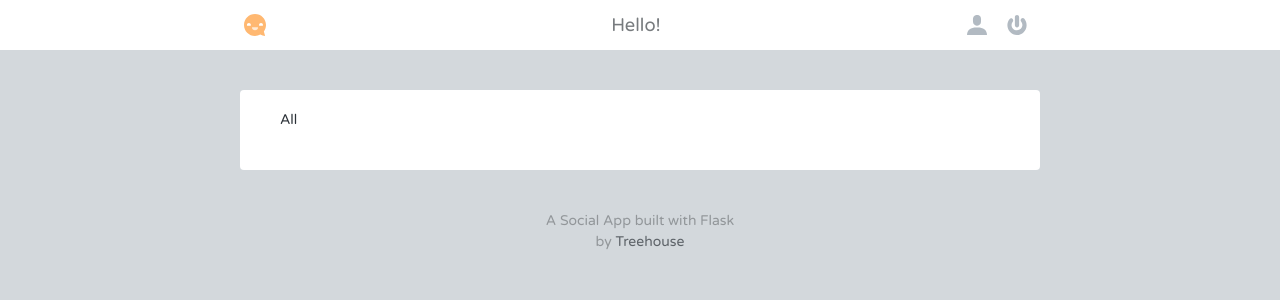
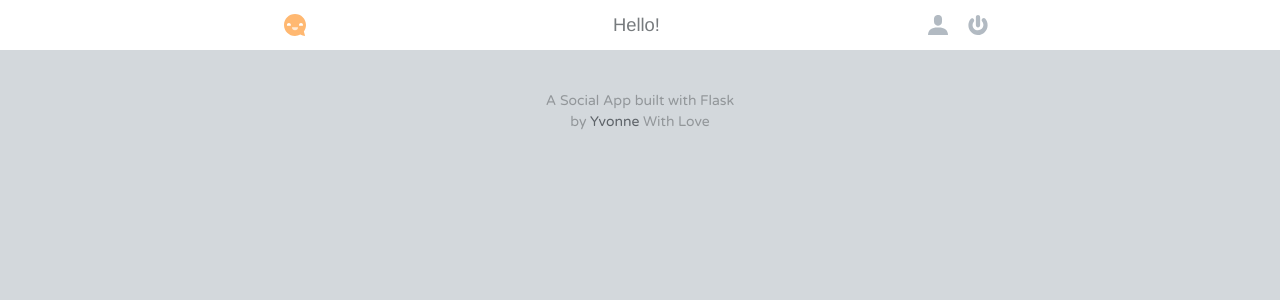
Before and after one commit to yvonnendutaw/socialnetwork, a Python web app: template templates/home.html in a window 1280 px wide. Shown: the top 300 px of the page. Run offline with Jinja, Linux system fonts and the light colour scheme; the template is opened without the code that fills it, so the values that code supplies are empty.

Commit message:
changed index to home.html

```diff
--- a/static/css/main.css
+++ b/static/css/main.css
@@ -1,7 +1,12 @@
 				/*General*/
-body, input, button, textarea {
+
+			body,
+			input,
+			button,
+			textarea {
 				font-family: 'Varela Round', Helvetica Neue, Helvetica, Arial, serif;
 			}
+
 			body {
 				font-size: 1em;
 				color: #777B7E;
@@ -9,52 +14,64 @@ body {
 				background: #D3D8DC;
 				position: relative;
 			}
+
 			a {
 				text-decoration: none;
 				color: #2C3238;
 			}
+
 			a:hover {
 				color: #000;
 			}
+			/*Typography*/
 
-/*Typography*/
-h1, h2, h3, h4 {
+			h1,
+			h2,
+			h3,
+			h4 {
 				font-size: 1.15em;
 				font-weight: normal;
 				margin: 0;
 				line-height: 1em;
 			}
+
 			h1 {
 				text-align: center;
 				line-height: 30px;
 			}
+
 			h2 {
 				margin: 0 0 10px;
 			}
+
 			h3 {
 				text-align: center;
 				padding: 40px 0 0 40px;
 				font-size: 1em;
 			}
+
 			h4 {
 				margin: 10px 0 0;
 				opacity: .7;
 				font-size: 2em;
 			}
+
 			h5 {
 				margin: 0;
 			}
+
 			p {
 				margin: 0;
 				line-height: 1.5em;
 			}
+			/*Header*/
 
-/*Header*/
 			header {
 				width: 100%;
 				background: #fff;
 				padding: 10px 0;
 			}
+
 			.icon-logo {
 				width: 30px;
 				height: 30px;
@@ -63,6 +80,7 @@ header {
 				display: block;
 				float: left;
 			}
+
 			.icon-profile {
 				width: 30px;
 				height: 30px;
@@ -72,6 +90,7 @@ header {
 				float: right;
 				margin-right: 10px;
 			}
+
 			.icon-power {
 				width: 30px;
 				height: 30px;
@@ -80,8 +99,8 @@ header {
 				display: block;
 				float: right;
 			}
+			/*Main*/
 
-/*Main*/
 			.main {
 				max-width: 800px;
 				margin: 40px auto 0;
@@ -90,49 +109,59 @@ header {
 				transition: .35s linear;
 				padding-bottom: 20px;
 			}
+
 			.skinny {
 				max-width: 320px;
 				padding: 40px;
 			}
-nav{
+
+			nav {
 				padding: 0 0 0 20px;
 				position: relative;
 				line-height: 60px;
 				font-size: .875em;
 			}
+
 			nav a {
 				padding: 0 20px 10px;
 			}
+
 			nav a.new {
 				float: right;
 				text-transform: uppercase;
 				color: #FFB770;
 			}
+
 			nav a.current {
 				color: #FFB770;
 				border-bottom: 2px solid #FFB770;
 			}
+
 			article {
 				border-bottom: 2px solid #ECEEEF;
 				margin: 0;
 				padding: 40px;
 			}
+
 			article:last-child {
 				border-bottom: 0;
 			}
+
 			article p {
 				margin: 20px 0 0;
 			}
+
 			time {
 				font-size: .875em;
 				opacity: .8;
 			}
+			/*Form Elements*/
 
-/*Form Elements*/
 			form {
 				margin: 0;
 				padding: 40px;
 			}
+
 			input {
 				width: 100%;
 				border: 0;
@@ -143,10 +172,12 @@ input {
 				margin: 0 0 20px;
 				color: #777B7E;
 			}
+
 			input:focus {
 				border-color: #6ECDF7;
 				color: #2C3238;
 			}
+
 			textarea {
 				width: 100%;
 				border: 0;
@@ -157,10 +188,12 @@ textarea {
 				margin: 0 0 20px;
 				color: #777B7E;
 			}
+
 			textarea:focus {
 				border-color: #6ECDF7;
 				color: #2C3238;
 			}
+
 			button {
 				width: 100%;
 				padding: 20px 0;
@@ -172,21 +205,24 @@ button {
 				opacity: .8;
 				transition: .35s linear;
 			}
+
 			button:hover {
 				opacity: 1;
 			}
+
 			button.small {
 				padding: 1em 0.5em;
 				margin: 0 auto;
 				text-align: center;
 			}
+			/*Profile*/
 
-/*Profile*/
 			.stats {
 				width: 100%;
 				display: table;
 				text-align: center;
 			}
+
 			.status {
 				border: 4px solid #D5DDE4;
 				border-radius: 4px;
@@ -198,52 +234,61 @@ button.small {
 				opacity: .8;
 				transtion: .35s linear;
 			}
+
 			.status:hover {
 				opacity: 1;
 				color: inherit;
 			}
+
 			.follow {
 				border-color: #6ECDF7;
 				color: #6ECDF7;
 			}
+
 			.follow::before {
 				content: '+ '
 			}
+
 			.unfollow {
 				border-color: #6ECDF7;
 				color: #6ECDF7;
 			}
+
 			.unfollow::before {
 				content: '- '
 			}
+
 			.disabled {
 				border-color: #D5DDE4;
 				color: #D5DDE4;
 			}
+
 			.view {
 				font-size: 0.8em;
 				text-transform: upper;
 			}
+			/*Notifications*/
 
-/*Notifications*/
 			.notification {
 				text-align: center;
 				padding: 10px 20px;
 				border-radius: 4px;
 				color: #fff;
 			}
+
 			.success {
 				background: #70DA8B;
 				color: #4DA463;
 			}
+
 			.error {
 				background: #FFE6B2;
 				color: #C5A14E;
 				margin-bottom: 20px;
 			}
+			/*Footer*/
 
-/*Footer*/
-footer{
+			footer {
 				color: #777B7E;
 				text-align: center;
 				font-size: .875em;
@@ -253,44 +298,51 @@ footer{
 			footer p {
 				opacity: .7;
 			}
+			/*Grid*/
 
-/*Grid*/
 			.row {
 				max-width: 800px;
 				padding: 0 40px;
 				margin: 0 auto;
 				transition: .35s linear;
 			}
-.row:before, .row:after {
+
+			.row:before,
+			.row:after {
 				content: '';
 				display: table;
 			}
+
 			.row:after {
 				clear: both;
 			}
-.grid-100{
+
+			.grid-100 {
 				display: inline-block;
 				float: left;
 				width: 100%;
 			}
-.grid-50{
+
+			.grid-50 {
 				display: inline-block;
 				float: left;
 				width: 49%;
 			}
-.grid-33{
+
+			.grid-33 {
 				display: inline-block;
 				float: left;
 				width: 33%;
 			}
-.grid-25{
+
+			.grid-25 {
 				display: inline-block;
 				float: left;
 				width: 20%;
 				margin: 0 2.25%;
 			}
+			/*Media Queries*/
 
-/*Media Queries*/
 			@media (max-width: 728px) {
 				.main {
 					margin: 10px auto;
@@ -305,7 +357,12 @@ footer p {
 				.row {
 					padding: 0 10px;
 				}
-
 				.post {
 					white-space: pre;
 				}
+				.landing {
+					background-image: url(/static/img/o-HAPPY-PEOPLE-facebook.jpg);
+					height: 40em;
+					background-attachment: fixed;
+					background-size: cover;
+				}
--- a/templates/home.html
+++ b/templates/home.html
@@ -1,8 +1,86 @@
-{% extends "layout.html" %} {% block content %}
-<div class="row">
-	<div class="landing expanded large-12 columns">
+<!DOCTYPE html>
+<html class="no-js">
 
+<head>
+	<meta charset="utf-8">
+	<meta http-equiv="X-UA-Compatible" content="IE=edge,chrome=1">
+	<title>{% block title %}The Link{% endblock %}</title>
+	<meta name="description" content="">
+	<meta name="viewport" content="width=device-width, initial-scale=1">
+	<link href='http://fonts.googleapis.com/css?family=Varela+Round' rel='stylesheet' type='text/css'>
+	<link rel="stylesheet" href="/static/css/foundation.min.css">
+
+	<link rel="stylesheet" href="/static/css/main.css">
+
+	<!--[if lt IE 9]>
+            <script src="//html5shiv.googlecode.com/svn/trunk/html5.js"></script>
+            <script>window.html5 || document.write('<script src="/static/js/vendor/html5shiv.js"><\/script>')</script>
+        <![endif]-->
+</head>
+
+<body>
+
+	<header>
+
+		<div class="row">
+
+			<div class="grid-33">
+
+				<a href="{{ url_for('index') }}" class="icon-logo"></a>
+
+			</div>
+
+			<div class="grid-33">
+
+				<!-- Say Hi -->
+				<h1>Hello{% if current_user.is_authenticated %} {{ current_user.username }}{% endif %}!</h1>
+
+			</div>
+
+			<div class="grid-33">
+
+				<!-- Log in/Log out -->
+				{% if current_user.is_authenticated %}
+				<a href="{{ url_for('logout') }}" class="icon-power" title="Log out"></a>
+				{% else %}
+				<a href="{{ url_for('login') }}" class="icon-power" title="Log in"></a>
+				<a href="{{ url_for('register') }}" class="icon-profile" title="Register"></a>
+				{% endif %}
+
+			</div>
+
+		</div>
+
+	</header>
+
+	<!-- Flash messages -->
+	{% with messages = get_flashed_messages(with_categories=True) %} {% if messages %} {% for category, message in messages %}
+	<div class="notification {{ category }}">{{ message }}</div>
+	{% endfor %} {% endif %} {% endwith %}
+
+
+	<div class="row">
+		<div class="landing expanded large-12 columns">
+
+
+		</div>
 	</div>
-</div>
 
-{% endblock%}
+
+	<footer>
+
+		<div class="row">
+
+			<p>A Social App built with Flask
+				<br>by <a href="http://yvonnendutaw.github.io">Yvonne</a> With Love</p>
+
+		</div>
+
+	</footer>
+
+	<script src="/static/js/vendor/disTime.min.js"></script>
+	<script src="/static/js/main.js"></script>
+
+</body>
+
+</html>
--- a/templates/layout.html
+++ b/templates/layout.html
@@ -57,6 +57,7 @@
 	<div class="notification {{ category }}">{{ message }}</div>
 	{% endfor %} {% endif %} {% endwith %}
 
+
 	<div class="row">
 
 		<div class="main">
@@ -75,12 +76,13 @@
 
 	</div>
 
+
 	<footer>
 
 		<div class="row">
 
 			<p>A Social App built with Flask
-				<br>by <a href="http://teamtreehouse.com">Treehouse</a></p>
+				<br>by <a href="http://yvonnendutaw.github.io">Yvonne</a> With Love</p>
 
 		</div>
 
```
Also changed, not shown: static/css/app.css (+0 -7 lines), templates/login.html (+3 -9 lines), 2 other files. Lines whose indentation alone changed are shown as unchanged.
